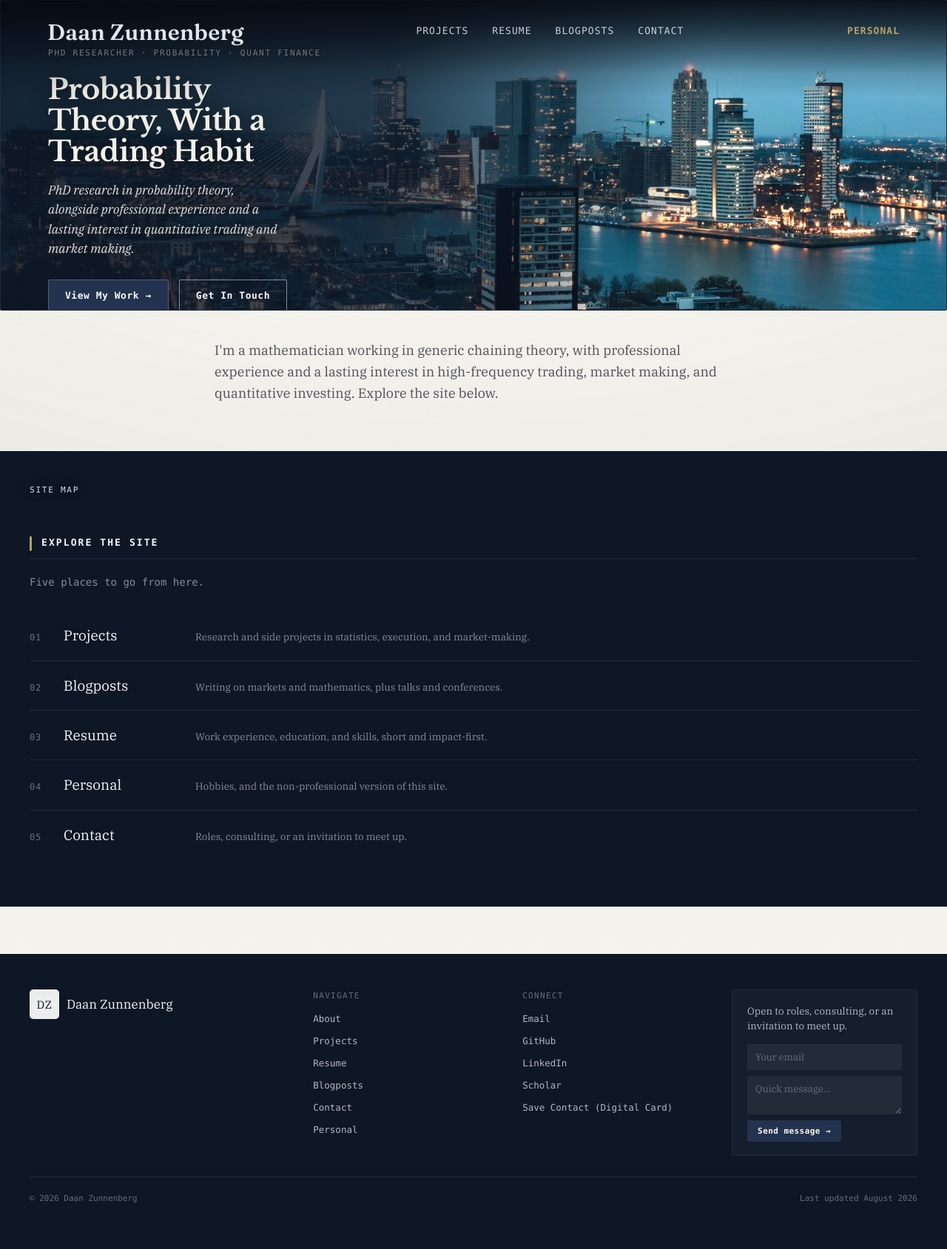
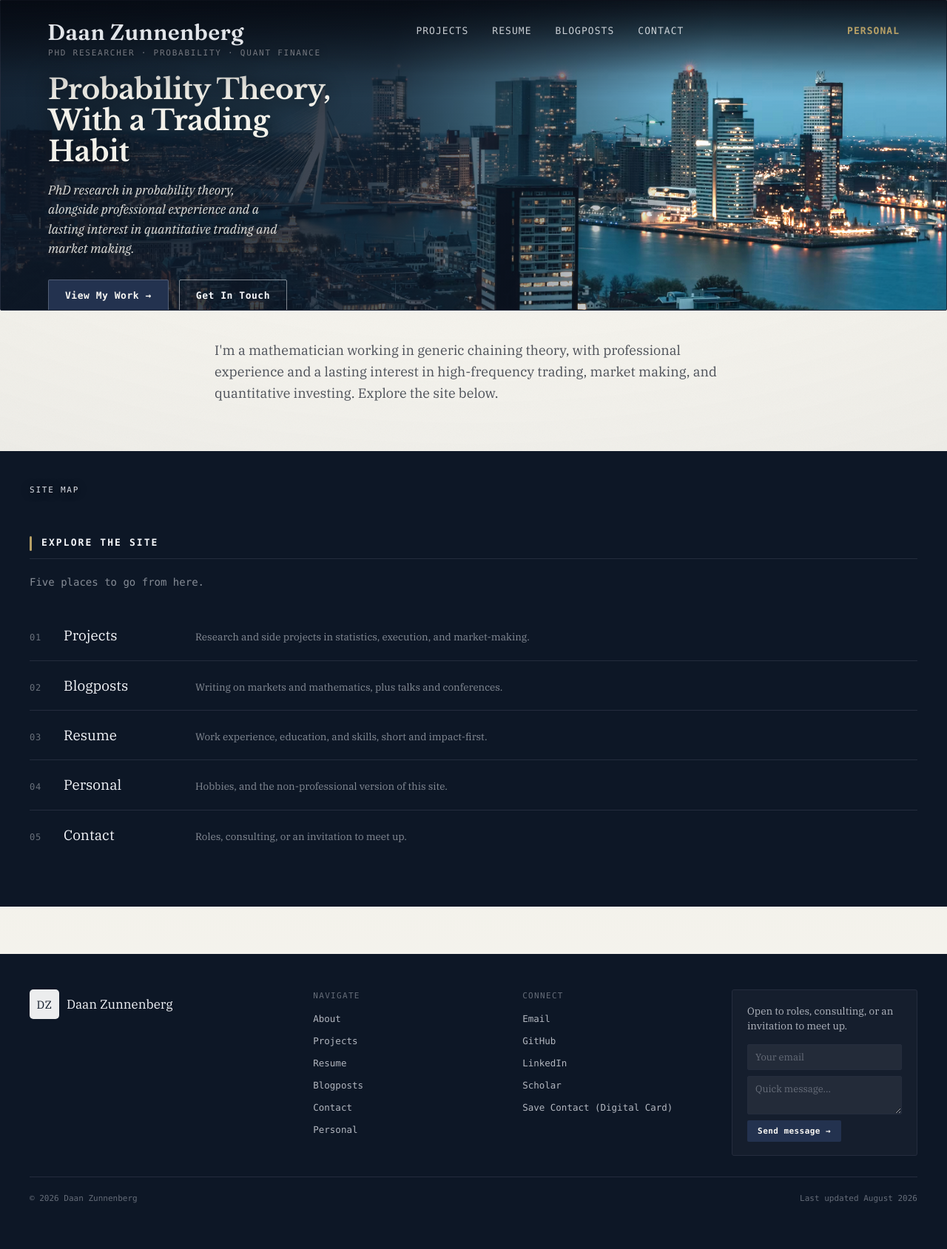
Before and after one commit to DaanZunnenberg/DaanZunnenberg.github.io, a Jekyll site: the page built from index.md, in a window 1280 px wide. Shown: the whole page at 74% size. Built offline with Jekyll 4.4.1, drawn with Linux system fonts in a browser that asks for light colours.

Commit message:
Fix landing hero CTA buttons overflowing the hero's fixed height
Widening the hero text's horizontal padding narrowed the actual text
column (max-width stayed at 500px while padding grew), causing the
headline/lede to wrap onto an extra line and push the CTA row toward
the bottom of the fixed-height hero. Grow max-width by the same 40px
the padding added so the text column width - and the layout's
vertical rhythm - matches what it was before.

```diff
--- a/assets/css/style.css
+++ b/assets/css/style.css
@@ -1955,9 +1955,14 @@
    other hero, but the hero itself is full-bleed (true viewport edge),
    so that reads noticeably tighter than the rest of the page's own
    64px gutter. Widen just the text inset here; the hero art stays
-   full-bleed either way since only the text padding changes. */
+   full-bleed either way since only the text padding changes. Max-width
+   grows by the same 40px the extra padding adds, so the actual text
+   column stays the same width instead of narrowing and wrapping onto
+   an extra line, which was pushing the CTA row past the hero's fixed
+   height. */
 @media (min-width: 641px) {
   .landing-page .hero-content {
+    max-width: 540px;
     padding-left: 64px;
     padding-right: 64px;
   }
```
